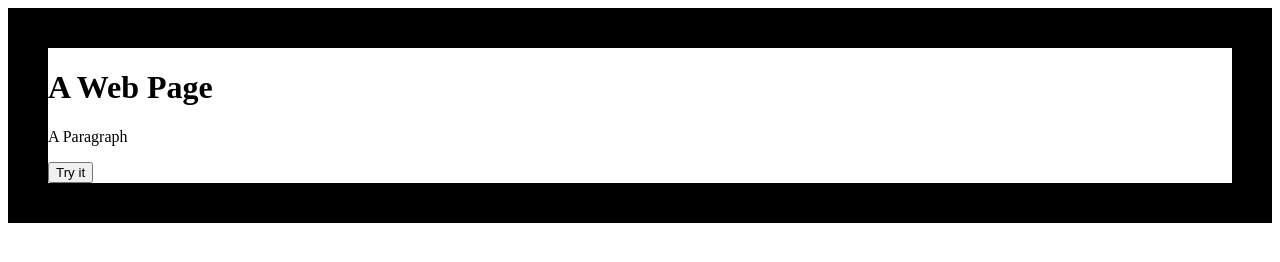
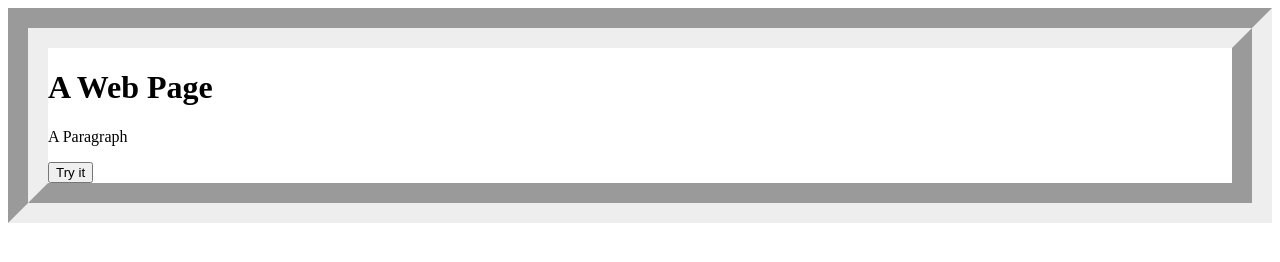
Before and after one commit to sudhirchoudhary/sudhir, a plain HTML site: page index.html in a window 1280 px wide. Drawn offline with Linux system fonts and the light colour scheme.

Commit message:
Update index.html

```diff
--- a/index.html
+++ b/index.html
@@ -3,7 +3,7 @@
 <head>
   <style>
     * {border-sizing:border-box;}
-    body{border:40px solid;}
+    body{border:40px groove;}
   </style>
 <script>
 function myFunction() {
```
